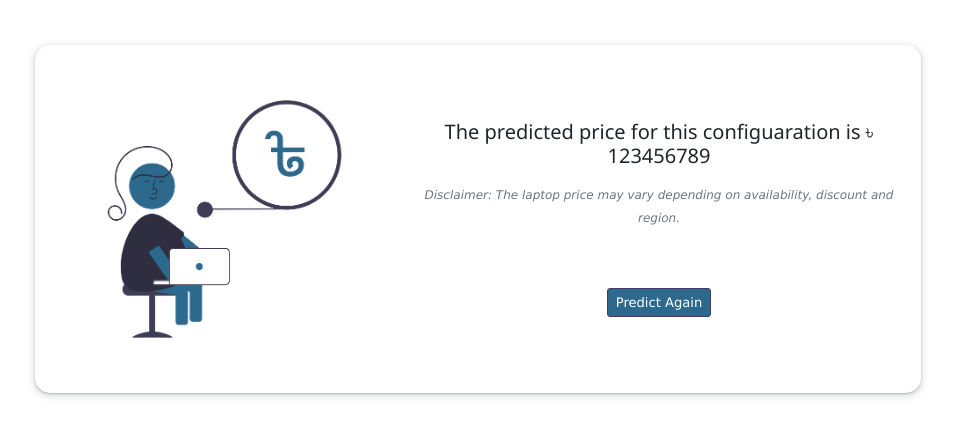
After one commit to rahem1983/Laptop_Price_Predictor, a Flask app: template templates/result.html in a window 1280 px wide. The commit adds this page. Shown: the top 437 px of the page, without its empty margins (162-1117 px from the left). Run offline with Flask 2, Linux system fonts and the light colour scheme; the template is opened without the code that fills it, so the values that code supplies are empty; parts of the project's set-up code (start-up, migrations or seed data) failed here and were passed over; some libraries are stand-ins or nearby versions.

Commit message:
Result Page

```diff
--- a/templates/index.html
+++ b/templates/index.html
@@ -4,6 +4,7 @@
     <meta charset="UTF-8">
     <meta name="viewport" content="width=device-width, initial-scale=1.0">
     <title>Laptop Price Predictor</title>
+    <link rel="shortcut icon" href="lpp_logo.png" type="image/png">
    <link href="https://cdn.jsdelivr.net/npm/bootstrap@5.0.0-beta1/dist/css/bootstrap.min.css" rel="stylesheet" integrity="sha384-giJF6kkoqNQ00vy+HMDP7azOuL0xtbfIcaT9wjKHr8RbDVddVHyTfAAsrekwKmP1" crossorigin="anonymous">
     <script
       src="https://kit.fontawesome.com/64d58efce2.js"
--- a/templates/landing.html
+++ b/templates/landing.html
@@ -4,6 +4,7 @@
     <meta charset="UTF-8">
     <meta name="viewport" content="width=device-width, initial-scale=1.0">
     <title>Laptop Price Predictor</title>
+    <link rel="shortcut icon" href="lpp_logo.png" type="image/png">
    <link href="https://cdn.jsdelivr.net/npm/bootstrap@5.0.0-beta1/dist/css/bootstrap.min.css" rel="stylesheet" integrity="sha384-giJF6kkoqNQ00vy+HMDP7azOuL0xtbfIcaT9wjKHr8RbDVddVHyTfAAsrekwKmP1" crossorigin="anonymous">
     <script
       src="https://kit.fontawesome.com/64d58efce2.js"
--- /dev/null
+++ b/templates/result.html
@@ -0,0 +1,96 @@
+<!DOCTYPE html>
+<html lang="en">
+<head>
+    <meta charset="UTF-8">
+    <meta name="viewport" content="width=device-width, initial-scale=1.0">
+    <title>Laptop Price Predictor</title>
+    <link rel="shortcut icon" href="lpp_logo.png" type="image/png">
+   <link href="https://cdn.jsdelivr.net/npm/bootstrap@5.0.0-beta1/dist/css/bootstrap.min.css" rel="stylesheet" integrity="sha384-giJF6kkoqNQ00vy+HMDP7azOuL0xtbfIcaT9wjKHr8RbDVddVHyTfAAsrekwKmP1" crossorigin="anonymous">
+    <script
+      src="https://kit.fontawesome.com/64d58efce2.js"
+      crossorigin="anonymous"></script>
+
+      <script src="https://code.jquery.com/jquery-3.5.1.min.js"></script>
+
+      <script src="https://stackpath.bootstrapcdn.com/bootstrap/4.5.0/js/bootstrap.min.js"></script>
+
+        <!-- Font Awesome Icons -->
+       <link rel="stylesheet" href="https://cdnjs.cloudflare.com/ajax/libs/font-awesome/6.0.0/css/all.min.css" integrity="sha512-9usAa10IRO0HhonpyAIVpjrylPvoDwiPUiKdWk5t3PyolY1cOd4DSE0Ga+ri4AuTroPR5aQvXU9xC6qOPnzFeg==" crossorigin="anonymous" referrerpolicy="no-referrer" />
+
+       <link rel="stylesheet" href="https://www.w3schools.com/w3css/4/w3.css">
+    <style>
+
+        .bx{
+
+            width: 80%;
+            max-height: 100%;
+            background: white;
+            box-shadow: rgba(60, 64, 67, 0.3) 0px 1px 2px 0px, rgba(60, 64, 67, 0.15) 0px 2px 6px 2px;
+            margin-top: 70px;
+
+        }
+        .center-rad {
+            margin: auto;
+            width: 80%;
+            padding: 20px;
+            border-radius: 15px;
+        }
+
+        .submit-btn{
+            background-color: #2c698d;
+            border: #443b68 1px solid;
+        }
+
+        .submit-btn:hover{
+            background-color: #443b68;
+            border: #272643 1px solid;
+        }
+
+    </style>
+
+</head>
+<body>
+
+    <div class="container w3-container w3-animate-top">
+
+        <div class="mt-5 bx center-rad">
+
+            <div class="row">
+                <div class="col-lg-5" style="margin: auto;">
+                    <img class="card-img-top" src="laptop2.png" alt="Card image cap">
+                </div>
+                <div class="col-7 mt-5 text-center" style="margin: auto;">
+                    <h4>The predicted price for this configuaration is ৳ <span>123456789</span></h4>
+                    <p class="text-muted mt-3 fst-italic"><small>Disclaimer: The laptop price may vary depending on availability, discount and region.</small></p>
+                    <div class="text-center pt-5">
+                        <a href="index.html"><button class="btn btn-primary btn-sm submit-btn" type="button">Predict Again</button></a>
+                    </div>
+                </div>
+
+            </div>
+
+
+
+
+          </div>
+
+
+
+
+
+
+
+
+
+    </div>
+
+
+
+
+
+
+    <script src="https://cdn.jsdelivr.net/npm/bootstrap@5.0.0-beta1/dist/js/bootstrap.bundle.min.js" integrity="sha384-ygbV9kiqUc6oa4msXn9868pTtWMgiQaeYH7/t7LECLbyPA2x65Kgf80OJFdroafW" crossorigin="anonymous"></script>
+
+
+</body>
+</html>
```
Also changed, not shown: templates/laptop2.png (added), templates/lpp_logo.png (added).
